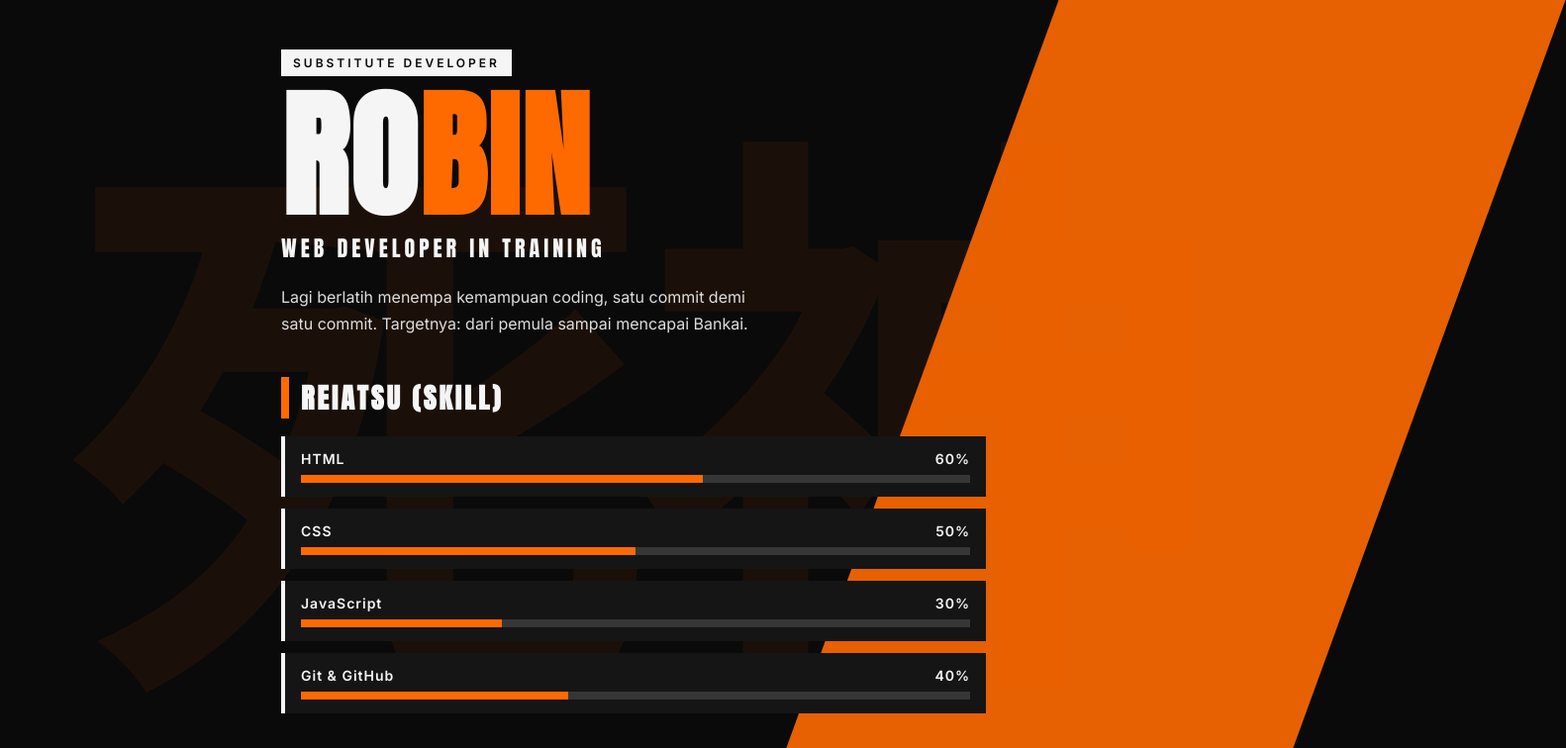
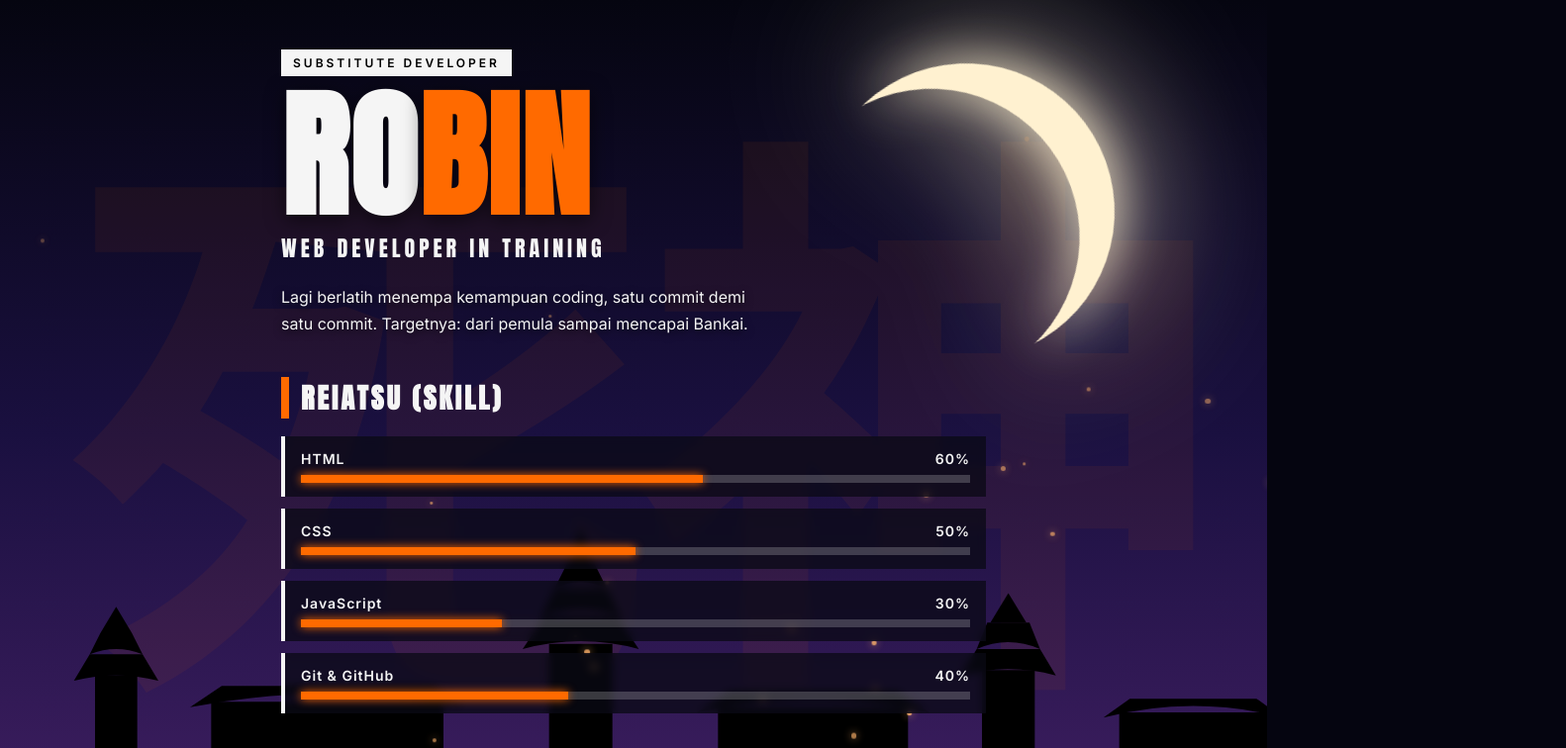
Before and after one commit to muqorobin298-lab/Robin_Dev, a plain HTML site: page index.html in a window 1280 px wide. Shown: the top 756 px of the page at 99% size, 1582 px wide, since content can reach past the window. Drawn offline with Linux system fonts and the light colour scheme.

Commit message:
Refactor styles and add animated background elements
Updated CSS variables for improved styling and added new animation effects. Enhanced HTML structure with additional elements for visual effects.

```diff
--- a/index.html
+++ b/index.html
@@ -7,62 +7,104 @@
   <link href="https://fonts.googleapis.com/css2?family=Anton&family=Inter:wght@400;600&display=swap" rel="stylesheet">
   <style>
     :root {
-      --bg: #0a0a0a;
+      --sky1: #050510;
+      --sky2: #1a1040;
+      --sky3: #3b1d5e;
+      --moon: #fff1d0;
+      --city: #000000;
       --fg: #f5f5f5;
       --accent: #ff6a00;
-      --panel: #151515;
+      --panel: rgba(10, 10, 20, 0.75);
+      --spark: #ffb36b;
     }
     body.bankai {
-      --bg: #f5f5f5;
-      --fg: #0a0a0a;
-      --accent: #d90429;
-      --panel: #e4e4e4;
+      --sky1: #2b0008;
+      --sky2: #7a0b1b;
+      --sky3: #ff7b3d;
+      --moon: #ffe9b0;
+      --city: #1a0004;
+      --fg: #fff;
+      --accent: #ffd400;
+      --panel: rgba(30, 0, 5, 0.75);
+      --spark: #ffe28a;
     }
     * { box-sizing: border-box; margin: 0; padding: 0; }
     body {
       font-family: 'Inter', Arial, sans-serif;
-      background: var(--bg);
       color: var(--fg);
       min-height: 100vh;
       overflow-x: hidden;
-      transition: background 0.4s, color 0.4s;
-      position: relative;
+      background: var(--sky1);
     }
-    /* Kanji latar belakang */
-    body::before {
-      content: "死神";
+
+    /* ===== LATAR ANIME ===== */
+    .scene {
       position: fixed;
+      inset: 0;
+      z-index: 0;
+      background: linear-gradient(to top, var(--sky3) 0%, var(--sky2) 45%, var(--sky1) 100%);
+      transition: background 0.6s;
+      overflow: hidden;
+    }
+    .moon {
+      position: absolute;
+      top: 8%;
+      right: 12%;
+      width: clamp(150px, 26vw, 300px);
+      aspect-ratio: 1;
+      border-radius: 50%;
+      box-shadow: inset -0.14em 0.04em 0 0 var(--moon);
+      font-size: clamp(150px, 26vw, 300px);
+      filter: drop-shadow(0 0 25px var(--moon)) drop-shadow(0 0 70px var(--moon));
+      transform: rotate(-20deg);
+      transition: box-shadow 0.6s, filter 0.6s;
+    }
+    .kanji {
+      position: absolute;
       top: 50%; left: 50%;
       transform: translate(-50%, -50%);
       font-size: 45vw;
       font-weight: 900;
       color: var(--accent);
-      opacity: 0.07;
-      pointer-events: none;
+      opacity: 0.06;
       white-space: nowrap;
     }
-    /* Garis tebasan diagonal */
-    .slash {
+    .city {
       position: absolute;
-      top: 0; right: -10%;
-      width: 40%; height: 100%;
-      background: var(--accent);
-      transform: skewX(-20deg);
-      opacity: 0.9;
-      z-index: 0;
-      transition: background 0.4s;
+      bottom: 0; left: 0;
+      width: 100%;
+      height: 38vh;
+      color: var(--city);
+      transition: color 0.6s;
     }
+    .spark {
+      position: absolute;
+      bottom: -10px;
+      width: 4px; height: 4px;
+      border-radius: 50%;
+      background: var(--spark);
+      box-shadow: 0 0 8px var(--spark);
+      opacity: 0;
+      animation: naik linear infinite;
+    }
+    @keyframes naik {
+      0%   { transform: translateY(0) translateX(0); opacity: 0; }
+      10%  { opacity: 0.9; }
+      100% { transform: translateY(-105vh) translateX(40px); opacity: 0; }
+    }
+
+    /* ===== KONTEN ===== */
     .wrap {
       position: relative;
       z-index: 1;
       max-width: 760px;
       margin: 0 auto;
-      padding: 50px 24px 70px;
+      padding: 50px 24px 120px;
     }
     .tag {
       display: inline-block;
       background: var(--fg);
-      color: var(--bg);
+      color: #000;
       font-weight: 600;
       font-size: 12px;
       letter-spacing: 3px;
@@ -75,8 +117,9 @@
       line-height: 0.95;
       text-transform: uppercase;
       letter-spacing: 2px;
+      text-shadow: 0 4px 20px rgba(0,0,0,0.6);
     }
-    h1 span { color: var(--accent); transition: color 0.4s; }
+    h1 span { color: var(--accent); transition: color 0.6s; }
     .sub {
       font-family: 'Anton', Impact, sans-serif;
       font-size: 22px;
@@ -84,7 +127,7 @@
       margin: 10px 0 20px;
       text-transform: uppercase;
     }
-    .bio { max-width: 480px; line-height: 1.7; opacity: 0.9; margin-bottom: 40px; }
+    .bio { max-width: 480px; line-height: 1.7; margin-bottom: 40px; text-shadow: 0 2px 8px rgba(0,0,0,0.8); }
     h2 {
       font-family: 'Anton', Impact, sans-serif;
       font-size: 28px;
@@ -93,12 +136,18 @@
       border-left: 8px solid var(--accent);
       padding-left: 12px;
       margin-bottom: 18px;
-      transition: border-color 0.4s;
+      transition: border-color 0.6s;
     }
-    .skill { background: var(--panel); padding: 14px 16px; margin-bottom: 12px; border-left: 4px solid var(--fg); }
+    .skill {
+      background: var(--panel);
+      backdrop-filter: blur(4px);
+      padding: 14px 16px;
+      margin-bottom: 12px;
+      border-left: 4px solid var(--fg);
+    }
     .skill b { display: flex; justify-content: space-between; margin-bottom: 8px; font-size: 14px; letter-spacing: 1px; }
-    .bar { height: 8px; background: rgba(128,128,128,0.3); }
-    .bar i { display: block; height: 100%; background: var(--accent); transition: background 0.4s; }
+    .bar { height: 8px; background: rgba(255,255,255,0.2); }
+    .bar i { display: block; height: 100%; background: var(--accent); box-shadow: 0 0 10px var(--accent); transition: background 0.6s; }
     .buttons { margin-top: 40px; display: flex; flex-wrap: wrap; gap: 12px; }
     .btn {
       font-family: 'Anton', Impact, sans-serif;
@@ -108,19 +157,53 @@
       text-decoration: none;
       cursor: pointer;
       border: 3px solid var(--fg);
-      background: transparent;
+      background: rgba(0,0,0,0.3);
       color: var(--fg);
       padding: 12px 26px;
       transition: all 0.2s;
     }
-    .btn:hover { background: var(--fg); color: var(--bg); transform: translateY(-3px); }
-    .btn.main { background: var(--accent); border-color: var(--accent); color: #fff; }
-    .btn.main:hover { background: var(--fg); border-color: var(--fg); color: var(--bg); }
-    footer { margin-top: 50px; font-size: 12px; letter-spacing: 2px; opacity: 0.6; }
+    .btn:hover { background: var(--fg); color: #000; transform: translateY(-3px); }
+    .btn.main { background: var(--accent); border-color: var(--accent); color: #000; }
+    .btn.main:hover { background: var(--fg); border-color: var(--fg); }
+    footer { margin-top: 50px; font-size: 12px; letter-spacing: 2px; opacity: 0.7; }
   </style>
 </head>
 <body>
-  <div class="slash"></div>
+
+  <!-- Latar anime -->
+  <div class="scene" id="scene">
+    <div class="kanji">死神</div>
+    <div class="moon"></div>
+    <svg class="city" viewBox="0 0 1200 300" preserveAspectRatio="xMidYMax slice" fill="currentColor">
+      <!-- tanah -->
+      <rect x="0" y="270" width="1200" height="30"/>
+      <!-- menara 1 -->
+      <path d="M90 270 V190 H130 V270 Z"/>
+      <path d="M70 195 Q110 185 150 195 L135 170 H85 Z"/>
+      <path d="M85 170 Q110 160 135 170 L125 150 H95 Z"/>
+      <path d="M95 150 L110 125 L125 150 Z"/>
+      <!-- bangunan panjang -->
+      <path d="M200 270 V215 H420 V270 Z"/>
+      <path d="M180 220 Q310 195 440 220 L410 200 H210 Z"/>
+      <!-- menara utama -->
+      <path d="M520 270 V160 H580 V270 Z"/>
+      <path d="M495 165 Q550 150 605 165 L585 135 H515 Z"/>
+      <path d="M512 135 Q550 120 588 135 L575 108 H525 Z"/>
+      <path d="M525 108 Q550 95 575 108 L562 82 H538 Z"/>
+      <path d="M540 82 L550 50 L560 82 Z"/>
+      <!-- bangunan tengah -->
+      <path d="M680 270 V220 H860 V270 Z"/>
+      <path d="M660 225 Q770 200 880 225 L850 205 H690 Z"/>
+      <!-- menara 2 -->
+      <path d="M930 270 V185 H980 V270 Z"/>
+      <path d="M910 190 Q955 178 1000 190 L985 165 H925 Z"/>
+      <path d="M925 165 Q955 152 985 165 L975 140 H935 Z"/>
+      <path d="M938 140 L955 112 L972 140 Z"/>
+      <!-- bangunan kanan -->
+      <path d="M1060 270 V225 H1200 V270 Z"/>
+      <path d="M1045 230 Q1130 208 1215 230 L1190 212 H1070 Z"/>
+    </svg>
+  </div>
 
   <div class="wrap">
     <div class="tag">SUBSTITUTE DEVELOPER</div>
@@ -147,11 +230,25 @@
   </div>
 
   <script>
+    // Tombol Bankai
     const btn = document.getElementById('bankaiBtn');
     btn.addEventListener('click', () => {
       document.body.classList.toggle('bankai');
       btn.textContent = document.body.classList.contains('bankai') ? 'Kembali!' : 'Bankai!';
     });
+
+    // Partikel reiatsu melayang
+    const scene = document.getElementById('scene');
+    for (let i = 0; i < 35; i++) {
+      const s = document.createElement('div');
+      s.className = 'spark';
+      s.style.left = Math.random() * 100 + '%';
+      s.style.animationDuration = (6 + Math.random() * 8) + 's';
+      s.style.animationDelay = (Math.random() * 10) + 's';
+      const size = 2 + Math.random() * 4;
+      s.style.width = s.style.height = size + 'px';
+      scene.appendChild(s);
+    }
   </script>
 </body>
 </html>
```
